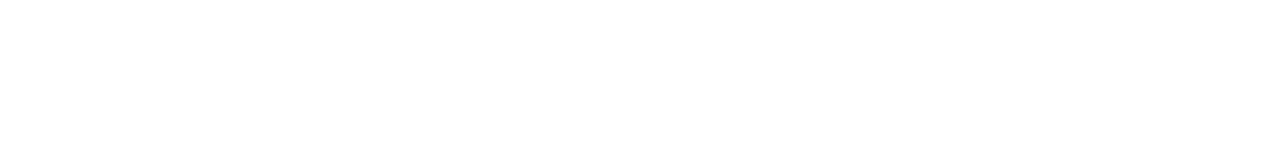
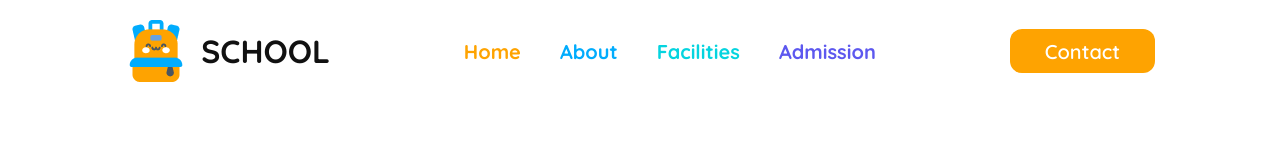
Before and after one commit to Mahdi-CSE/b11-assignment-02, a plain HTML site: page index.html in a window 1280 px wide. Drawn offline with Linux system fonts and the light colour scheme.

Commit message:
Added the nav and media query nav section

```diff
--- a/index.html
+++ b/index.html
@@ -1,12 +1,39 @@
 <!DOCTYPE html>
 <html lang="en">
-<head>
-    <meta charset="UTF-8">
-    <meta name="viewport" content="width=device-width, initial-scale=1.0">
+  <head>
+    <meta charset="UTF-8" />
+    <meta name="viewport" content="width=device-width, initial-scale=1.0" />
     <title>Assignment-02</title>
-    <link rel="stylesheet" href="style/style.css">
-</head>
-<body>
-
-</body>
+    <link rel="stylesheet" href="style/style.css" />
+    <script
+      src="https://kit.fontawesome.com/2082a53414.js"
+      crossorigin="anonymous"
+    ></script>
+  </head>
+  <body>
+    <header>
+      <!-- navbar starts here -->
+      <section id="nav-section">
+        <nav>
+          <div class="nav-logo">
+            <img src="assets/logo.png" alt="Logo of the School" />
+            <h2>SCHOOL</h2>
+          </div>
+          <ul class="nav-links">
+            <li><a class="nav-links-1" href="#">Home</a></li>
+            <li><a class="nav-links-2" href="#">About</a></li>
+            <li><a class="nav-links-3" href="#">Facilities</a></li>
+            <li><a class="nav-links-4" href="#">Admission</a></li>
+          </ul>
+          <div class="nav-button">
+            <i class="nav-icon fa-solid fa-bars"></i>
+            <button class="btn">Contact</button>
+          </div>
+        </nav>
+      </section>
+      <!-- navbar ends here -->
+    </header>
+    <main></main>
+    <footer></footer>
+  </body>
 </html>
--- a/style/style.css
+++ b/style/style.css
@@ -0,0 +1,116 @@
+@import url("https://fonts.googleapis.com/css2?family=Fira+Sans:ital,wght@0,100;0,200;0,300;0,400;0,500;0,600;0,700;0,800;0,900;1,100;1,200;1,300;1,400;1,500;1,600;1,700;1,800;1,900&family=Quicksand:wght@300..700&family=Work+Sans:ital,wght@0,100..900;1,100..900&display=swap");
+
+* {
+  margin: 0px;
+  padding: 0px;
+  font-size: 16px;
+}
+body {
+  width: 100vw;
+  display: flex;
+  flex-direction: column;
+  align-items: center;
+}
+header {
+  width: 100vw;
+  display: flex;
+  flex-direction: column;
+  align-items: center;
+}
+
+.btn {
+  color: rgb(255, 255, 255);
+  font-family: Quicksand;
+  font-size: 1.25rem;
+  font-weight: 600;
+  border-radius: 12px;
+  padding: 0.6rem 2.2rem;
+  background: rgb(254, 163, 1);
+  border: none;
+}
+
+/* Navbar starts here */
+
+#nav-section {
+  width: 100vw;
+  display: flex;
+  align-items: center;
+  justify-content: center;
+}
+#nav-section nav {
+  display: flex;
+  justify-content: space-between;
+  align-items: center;
+  padding: 1.25rem;
+  width: 80.49%;
+}
+#nav-section nav .nav-logo {
+  display: flex;
+  align-items: center;
+  gap: 0.9rem;
+}
+#nav-section nav .nav-logo h2 {
+  color: rgb(17, 17, 17);
+  font-family: Quicksand;
+  font-size: 2rem;
+  font-weight: 700;
+}
+#nav-section nav ul {
+  display: flex;
+  width: 40%;
+  justify-content: space-between;
+  align-items: center;
+}
+#nav-section nav .nav-links li {
+  list-style: none;
+}
+#nav-section nav .nav-links li a {
+  text-decoration: none;
+  font-family: Quicksand;
+  font-size: 1.25rem;
+  font-weight: 700;
+}
+#nav-section nav .nav-links li .nav-links-1 {
+  color: rgb(254, 163, 1);
+}
+#nav-section nav .nav-links li .nav-links-2 {
+  color: rgb(1, 172, 253);
+}
+#nav-section nav .nav-links li .nav-links-3 {
+  color: rgb(5, 212, 223);
+}
+#nav-section nav .nav-links li .nav-links-4 {
+  color: rgb(93, 88, 239);
+}
+#nav-section nav .nav-icon{
+    display: none;
+}
+
+/* Media query starts here */
+
+/* Responsive for mobile */
+@media screen and (max-width:430px) {
+
+    /* Responsive nav for mobile starts here*/
+
+    #nav-section nav .nav-logo h2,
+    #nav-section nav ul,
+    #nav-section nav .nav-button .btn{
+        display: none;
+    }
+    #nav-section{
+        border: 0.5px  solid rgb(254, 163, 1);;
+    }
+    #nav-section nav{
+        width: 90%;
+    }
+    #nav-section nav .nav-logo img{
+        width: 70%;
+    }
+    #nav-section nav .nav-button .nav-icon{
+        display: inline;
+        font-size: 1.30rem;
+    }
+
+    /* Responsive nav for mobile ends here */
+}
```
